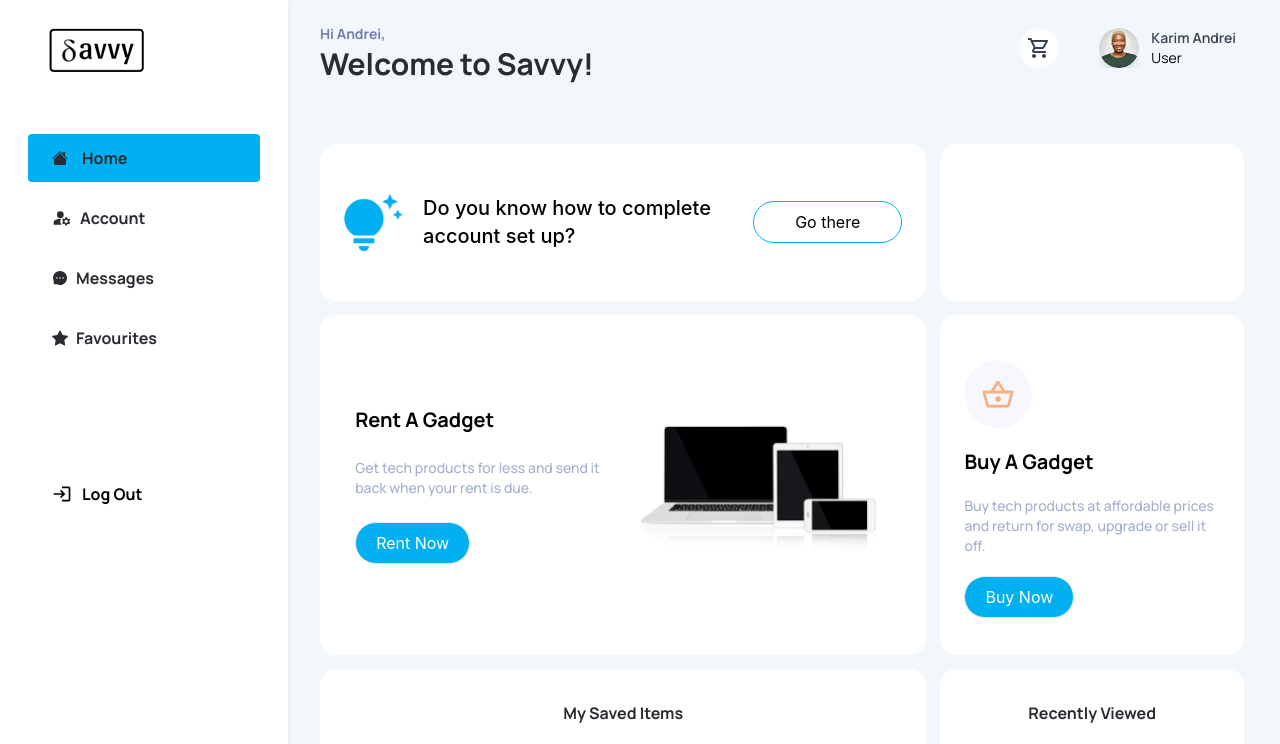
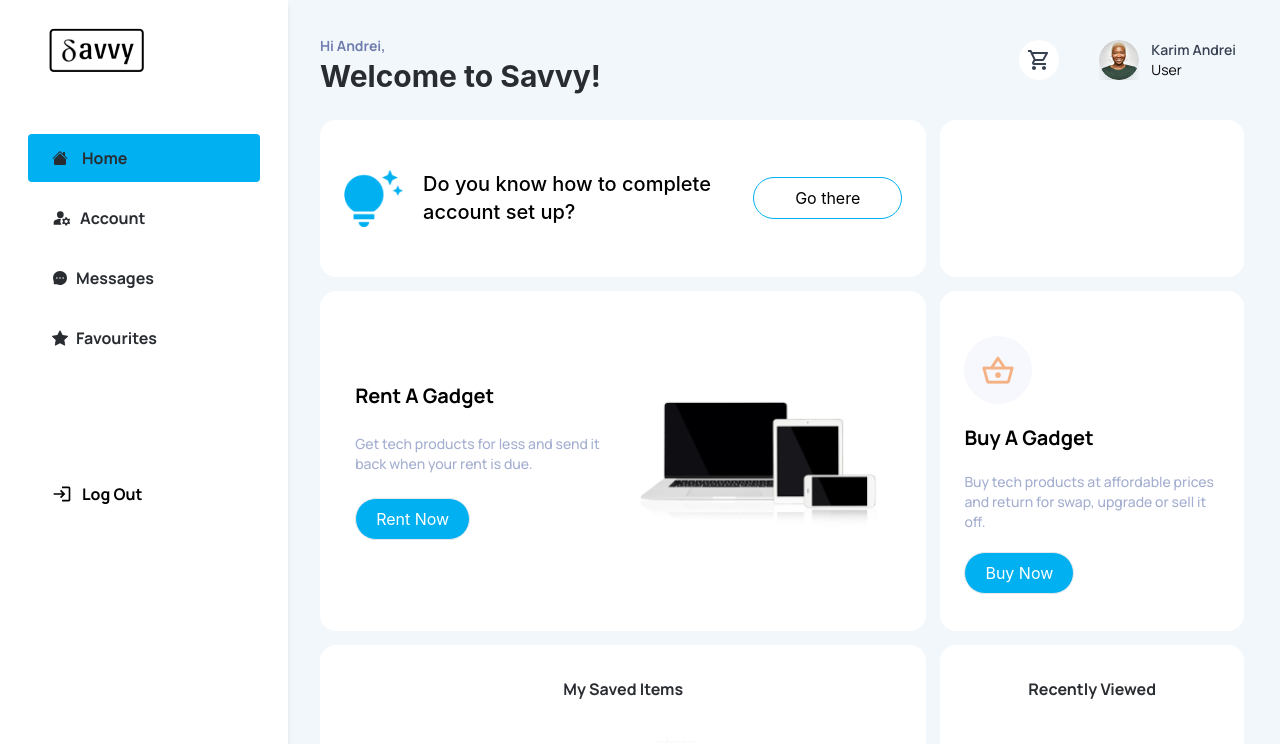
Before and after one commit to SavvyAfrica/savvyWaitlist, a Next.js app: page /dashboard in a window 1280 px wide. Shown: the top 744 px of the page. Built offline with nearby package versions, Linux system fonts and the light colour scheme.

Commit message:
adjusted the UI in the dashboard

```diff
--- a/components/DashboardLayout/DashboardLayout.tsx
+++ b/components/DashboardLayout/DashboardLayout.tsx
@@ -19,11 +19,6 @@ function DashboardLayout({ children}: IMyProps) {
             className={`h-full w-full transition-all duration-[400ms] bg-[#f2f7fc] lg:pl-80 pl-0`}
         >
             <div className="maxWidth">
-                {router.asPath === '/dashboard/messages'
-                ? null
-                : <DashboardTopBar />
-                }
-
                 <div className="w-full h-auto">
                     <div className="pt-9 pb-9 pl-9 lg:pl-0 pr-9">{children}</div>
                 </div>
--- a/components/DashboardTopBar/DashboardTopBar.tsx
+++ b/components/DashboardTopBar/DashboardTopBar.tsx
@@ -18,7 +18,7 @@ const DashboardTopBar = () => {
         <div
             className="w-full h-auto"
         >
-            <div className="py-6 pr-9 pl-9 lg:pl-0 w-full flex justify-between items-start">
+            <div className="pb-6 w-full flex justify-between items-start">
 
                 <div>
                     <div className="lg:hidden block -translate-x-1">
@@ -29,8 +29,8 @@ const DashboardTopBar = () => {
                     </div>
 
                     <div className="w-auto lg:mt-0 mt-7">
-                        <Text variant='paragraph_4' className='text-color1 font-bold'>Hi Andrei,</Text>
-                        <Text variant='home_heading_4_32px' className='font-bold text-color2 lg:text-[30px] sm:text-2xl text-lg lg:leading-10'>Welcome to Savvy!</Text>
+                        <Text variant='paragraph_4' className='text-[#707eae] font-bold'>Hi Andrei,</Text>
+                        <Text className='font-bold text-[#292d32] lg:text-[30px] sm:text-2xl text-lg lg:leading-10'>Welcome to Savvy!</Text>
                     </div>
                 </div>
 
--- a/components/Modals/FundWalletModal.tsx
+++ b/components/Modals/FundWalletModal.tsx
@@ -18,11 +18,11 @@ function FundWalletModal({setFundWalletIsOpen, fundWalletIsOpen}: IMyProp) {
   return (
     <>
         <div
-            className="fixed z-50 left-0 top-0 w-full h-full bg-black opacity-75 overflow-auto"
+            className="fixed z-[100] left-0 top-0 w-full h-full bg-black opacity-75 overflow-auto"
             onClick={() => setFundWalletIsOpen(!fundWalletIsOpen)}
         >
             <div
-                className="modal__content bg-[#FEFEFE] bg-red rounded-xl m-[8%] mx-auto max-w-[700px] lg:w-w-2/4 sm:w-4/6 w-full relative shadow-lg"
+                className="modal__content bg-[#FEFEFE] rounded-xl m-[8%] mx-auto max-w-[700px] lg:w-w-2/4 sm:w-4/6 w-full relative shadow-lg"
                 onClick={(e) => handleChildElementClick(e)}
             >
                 <div className="border-b-2 border-solid border-[#DFDFE6] flex justify-center items-center pt-6 pb-8 md:px-8 px-6">
--- a/pages/dashboard/account/index.tsx
+++ b/pages/dashboard/account/index.tsx
@@ -18,6 +18,7 @@ import ReturnOptionModal from '../../../components/Modals/RenewOptions/ReturnOpt
 import Return_EndOptionModal from '../../../components/Modals/RenewOptions/ReturnOption2'
 import SwapOption1 from '../../../components/Modals/SwapOptions/SwapOption1'
 import SwapOption2 from '../../../components/Modals/SwapOptions/SwapOption2'
+import DashboardTopBar from '../../../components/DashboardTopBar/DashboardTopBar'
 
 
 function account() {
@@ -64,6 +65,8 @@ function account() {
   return (
       <>
         <Dashboard>
+          <DashboardTopBar />
+
           <section
             className="w-full flex xl:flex-row flex-col h-auto xl:h-[156.79px] items-center justify-center gap-3.5 flex-initial mb-3.5"
           >
--- a/pages/dashboard/index.tsx
+++ b/pages/dashboard/index.tsx
@@ -10,6 +10,7 @@ import Image from 'next/image';
 import { Button } from '../../components/button/button';
 import { Text } from '../../components/typography/typography';
 import DashboardContentBox from '../../components/DashboardContentBox/DashboardContentBox';
+import DashboardTopBar from '../../components/DashboardTopBar/DashboardTopBar';
 
 
 
@@ -18,6 +19,8 @@ function dashboard() {
   return (
     <>
         <DashboardLayout>
+            <DashboardTopBar />
+
             <section
                 className='w-full flex md:flex-row flex-col h-auto md:h-[156.79px] items-center justify-center gap-3.5 flex-initial mb-3.5'
             >
--- a/pages/dashboard/messages/index.tsx
+++ b/pages/dashboard/messages/index.tsx
@@ -3,7 +3,7 @@ import React from 'react'
 import Profile from '../../../assets/png/profile.png'
 import { MdOutlineShoppingCart } from 'react-icons/md'
 import { Text } from '../../../components/typography/typography'
-import Image from 'next/image';
+import Image from 'next/image'
 import { HiOutlineBars3BottomLeft } from 'react-icons/hi2'
 import DashboardLayout from '../../../components/DashboardLayout/DashboardLayout'
 import { useGlobalContext } from '../../../Global/GlobalContext'
@@ -15,7 +15,7 @@ function messages() {
   return (
     <>
         <DashboardLayout>
-            <div className="pl-9 lg:pl-0 w-full flex justify-between items-start">
+            <div className="w-full flex justify-between items-start">
                 <div>
                     <div className="lg:hidden -translate-x-1">
                         <HiOutlineBars3BottomLeft
@@ -25,7 +25,7 @@ function messages() {
                     </div>
 
                     <div className="w-auto lg:mt-0 mt-7">
-                        <Text variant='home_heading_4_32px' className='font-bold text-color2'>Messages & Notifications</Text>
+                        <Text className='font-bold text-[#292d32] lg:text-[30px] sm:text-2xl text-lg lg:leading-10'>Messages & Notifications</Text>
                     </div>
                 </div>
 
--- a/styles/globals.css
+++ b/styles/globals.css
@@ -65,16 +65,6 @@ a {
 
 
 
-/* topNavBar component styles */
-.text-color1 {
-  color: rgba(112, 126, 174, 1);
-}
-.text-color2 {
-  color: rgba(41, 45, 50, 1);
-}
-
-
-
 .maxWidth {
   max-width: 1440px;
 }
```
